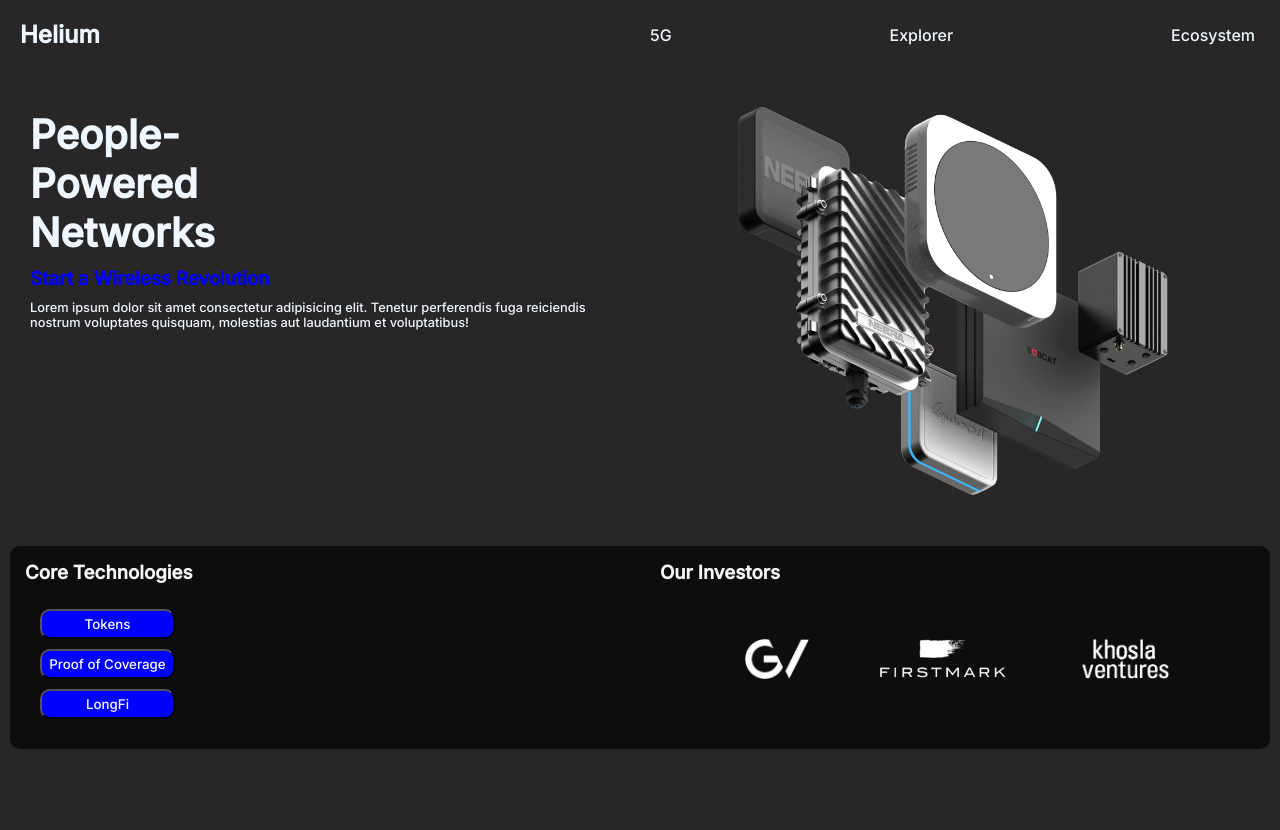
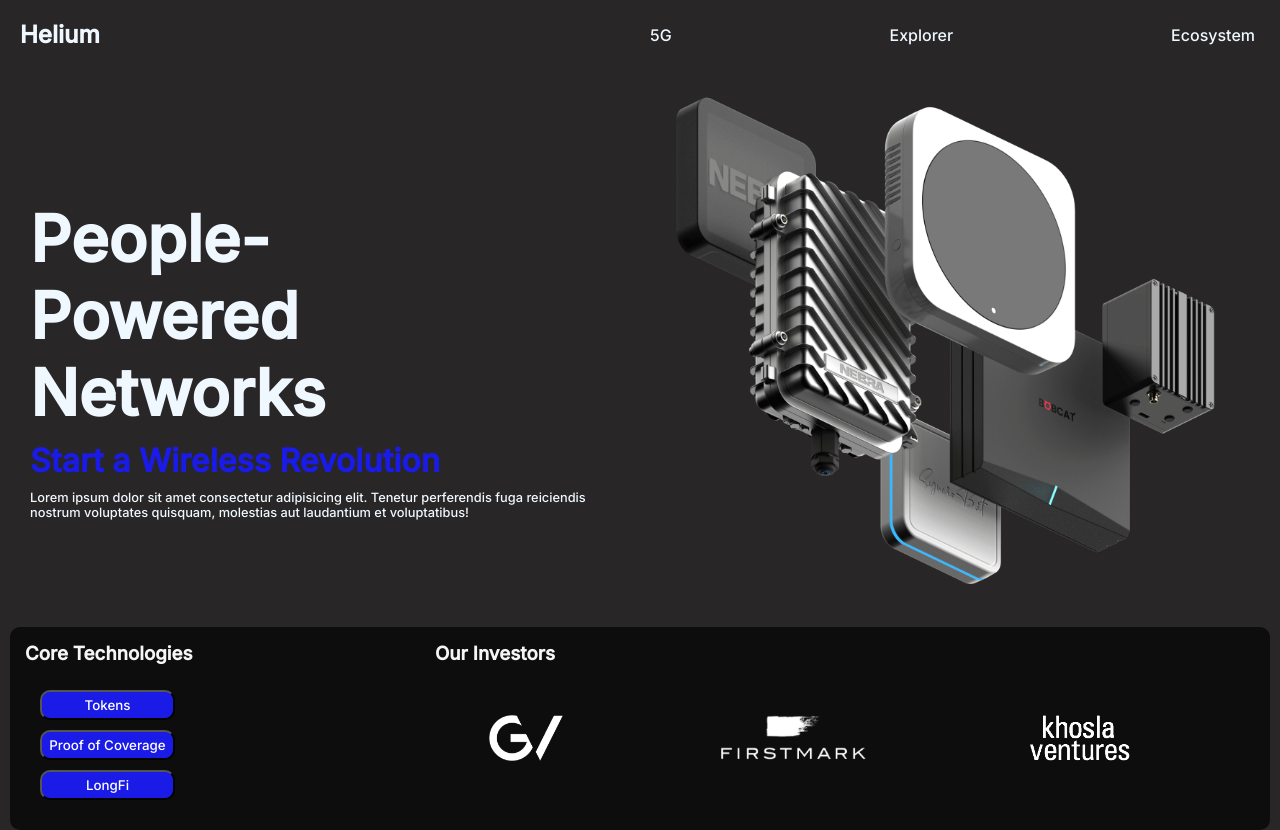
Before and after one commit to devweboc/tp1, a plain HTML site: page index.html in a window 1280 px wide. Drawn offline with Linux system fonts and the light colour scheme.

Commit message:
6ieme push pour tp1 helium flexbox

```diff
--- a/style.css
+++ b/style.css
@@ -9,19 +9,21 @@
 
 }
 
+
 p {
     font-size: 0.8rem;
 }
 
 
 body {
-    min-height: 100vh;
+   height: 100vh;
     background-color: rgb(40, 38, 38);
     color:aliceblue;
     }
 
 #modem {
-   width: 70% ;
+   width: 90% ;
+   padding: 20px ;
 }
 h1 {
     text-transform: capitalize;
@@ -46,33 +48,41 @@
 header {
     display: flex;
     justify-content: space-around;
-    margin: 30px auto;
+
+
 }
 .header-left {
     width: 50%;
+    margin-top: 120px;
 
 }
+.header-left h1 {
+    font-size: 4rem;
+}
 .header-left h3 {
-    color:blue;
+    color:rgb(27, 27, 232);
+    font-size: 2rem ;
 
 }
 .header-right {
     width: 50%;
     display: flex;
     justify-content: center;
+    padding: 10px 20px 10px 20px;
 
 
 
 }
 
 button {
-    background-color:blue;
+    background-color:rgb(27, 27, 232);
+
     color: white;
     border-radius: 10px;
 }
 
 .infos-left {
-    min-width: 50%;
+    min-width: 30%;
 
 }
 .btn-container{
@@ -87,18 +97,17 @@
     margin: 5px;
     width: 135px;
 }
-.img-container img {
+
+.img-container{
     display: flex;
+      height: 7vh;
 
-    height: 5vh;
+
+    width: 100%;
+    justify-content: space-around;
 
 }
-.img-container{
-    display: flex;
-    padding-top: 25px;
-    width: 100%;
-    justify-content: space-evenly;
-}
+
 
 .infos {
     display: flex;
@@ -107,16 +116,23 @@
     border-radius: 10px;
 
 
+
 }
 .infos-right {
 
-
+ display: flex;
+ flex-direction: column;
     width: 100vh;
+}
+.infos-right h3 {
+    margin-left: 25px;
 }
 
 .investors {
-    display: flex;
-    padding: 20px;
+
+    padding: 35px 0px;
+
+
 
 
 }
```
